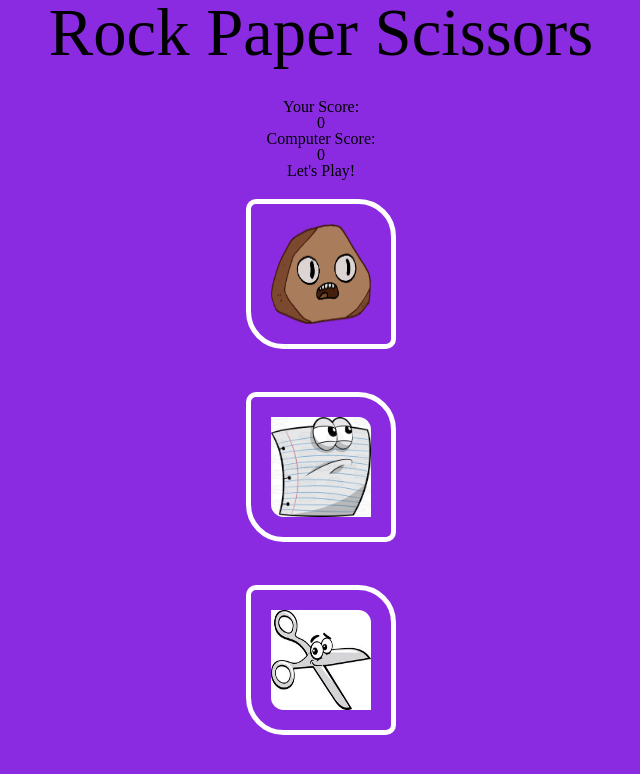
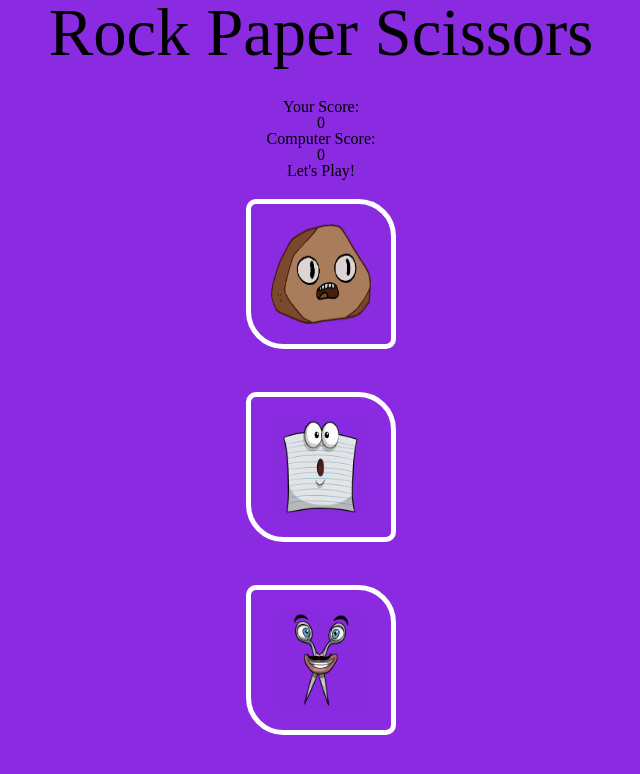
Before and after one commit to Highlyne/RockPaperScissors, a plain HTML site: page index.html in a window 1280 px wide. Shown: the whole page, without its empty margins (319-959 px from the left). Drawn offline with nearby package versions, Linux system fonts and the light colour scheme.

Commit message:
Changed pictures

```diff
--- a/index.html
+++ b/index.html
@@ -31,10 +31,10 @@
             <div class="text">Rock</div>
         </div>
             <div class="choice" id="paper">
-                <img src="assets/images/paper-emoji-collection-004.jpg">
+                <img src="assets/images/paper-img-2.png">
             </div>
             <div class="choice" id="scissor">
-                <img src="assets/images/scissors-clip-art-cartoon-illustration-funny-32879166.jpg">
+                <img src="assets/images/scissors-emoji-cartoon-014-512.png">
             </div>
     <!-- </div> -->
 
```
Also changed, not shown: assets/images/paper-emoji-collection-004.jpg (deleted), assets/images/paper-img-2.png (added), assets/images/scissors-clip-art-cartoon-illustration-funny-32879166.jpg (deleted), assets/images/scissors-emoji-cartoon-014-512.png (added), 1 other file.
